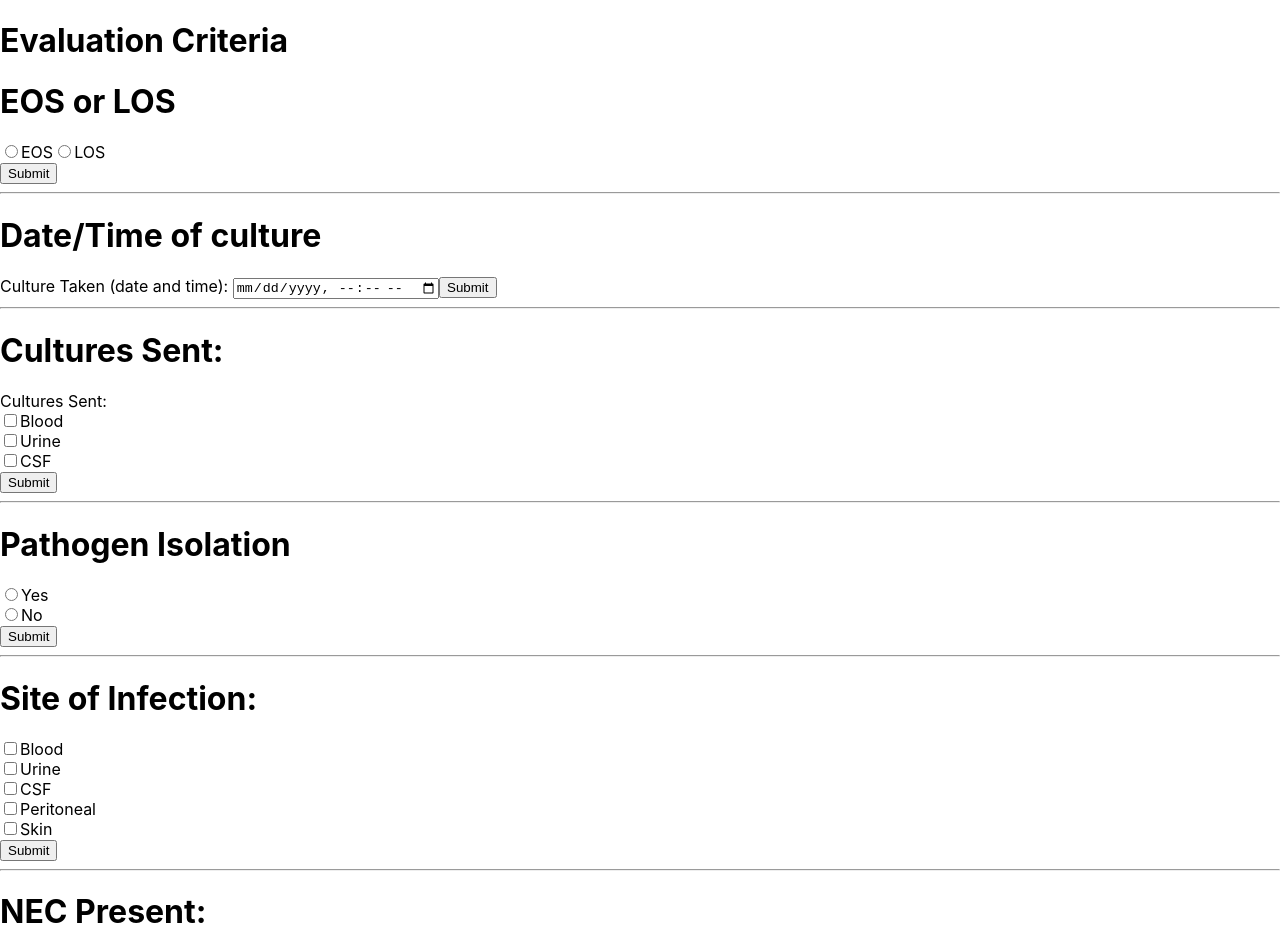
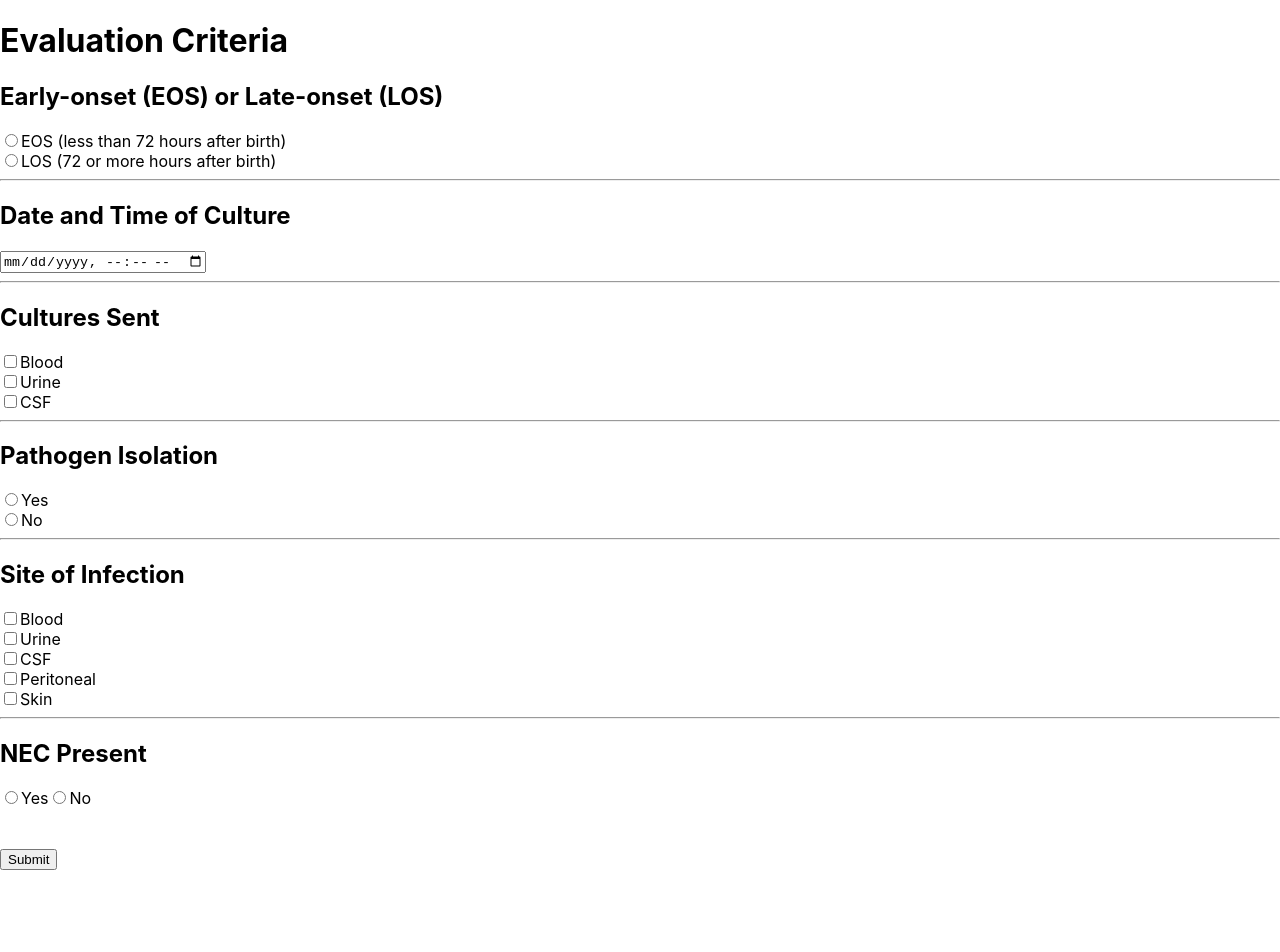
Before and after one commit to willbigger/willbigger.github.io, a React (Create React App) app in the folder first-react/: page / in a window 1280 px wide. Shown: the top 952 px of the page. After the commit the page ends 870 px from the top, so only its background shows below. Built offline with nearby package versions, Linux system fonts and the light colour scheme.

Commit message:
Update App.js

```diff
--- a/first-react/src/App.js
+++ b/first-react/src/App.js
@@ -1,96 +1,12 @@
-import './App.css';
+import React from 'react';
+import FormComponent from './components/formComponent'
 
 function App() {
   return (
     <div>
-      <h1>Evaluation Criteria</h1>
-      <h1>EOS or LOS</h1>
+      <FormComponent />
+    </div>
 
-      <form>
-        <input type="radio" id="eos" name="field_1" value="EOS"></input>
-     	  <label for="eos">EOS</label>
-        <input type="radio" id="los" name="field_1" value="LOS"></input>
- 	      <label for="los">LOS</label><br></br>
-  	    <input type="submit" value="Submit"></input>
-      </form>
-      <hr></hr>
-
-      <h1>Date/Time of culture</h1>
-
-	    <form>
-  	    <label for="culture_date">Culture Taken (date and time): </label>
-  	    <input type="datetime-local" id="culturedate" name="culturedate"></input>
-  	    <input type="submit" value="Submit"></input>
-	    </form>
-
-   	  <hr></hr>
-
-       <h1>Cultures Sent:</h1>
-
-       <form>
-  	    <label for="cultures-sent">Cultures Sent:</label>
-        <br></br>
-        <input type="checkbox" id="cultures-sent:blood" name="cultures-sent:blood"></input>
-        <label for="blood">Blood</label>
-        <br></br>
-        <input type="checkbox" id="cultures-sent:urine" name="cultures-sent:urine"></input>
-        <label for="urine">Urine</label>
-        <br></br>
-        <input type="checkbox" id="cultures-sent:csf" name="cultures-sent:csf"></input>
-        <label for="csf">CSF</label>
-        <br></br>
-  	    <input type="submit" value="Submit"></input>
-	    </form>
-      <hr></hr>
-
-
-      <h1>Pathogen Isolation</h1>
-
-      <form>
-        <input type="radio" id="pathogen-yes" name="pathogen-yes" value="Yes"></input>
-        <label for="pathogen-yes">Yes</label>
-        <br></br>
-        <input type="radio" id="pathogen-no" name="pathogen-no" value="No"></input>
-        <label for="pathogen-no">No</label>
-        <br></br>
-  	    <input type="submit" value="Submit"></input>
-      </form>
-      <hr></hr>
-
-      <h1>Site of Infection:</h1>
-
-      <form>
-      <input type="checkbox" id="infection-site:blood" name="infection-site:blood"></input>
-        <label for="blood">Blood</label>
-        <br></br>
-      <input type="checkbox" id="infection-site:urine" name="infection-site:urine"></input>
-        <label for="urine">Urine</label>
-        <br></br>
-        <input type="checkbox" id="infection-site:csf" name="infection-site:csf"></input>
-        <label for="csf">CSF</label>
-        <br></br>
-        <input type="checkbox" id="infection-site:peritoneal" name="infection-site:peritoneal"></input>
-        <label for="peritoneal">Peritoneal</label>
-        <br></br>
-        <input type="checkbox" id="infection-site:skin" name="infection-site:skin"></input>
-        <label for="skin">Skin</label>
-        <br></br>
-  	    <input type="submit" value="Submit"></input>
-      </form>
-      <hr></hr>
-
-      <h1>NEC Present:</h1>
-      <form>
-      <input type="radio" id="nec-yes" name="nec-yes" value="Yes"></input>
-      <label for="nec-yes">Yes</label>
-
-      <input type="radio" id="nec-no" name="nec-no" value="No"></input>
-      <label for="nec-yes">No</label>
-      <br></br>
-  	    <input type="submit" value="Submit"></input>
-      </form>
-
-    </div>
   );
 }
 
```
